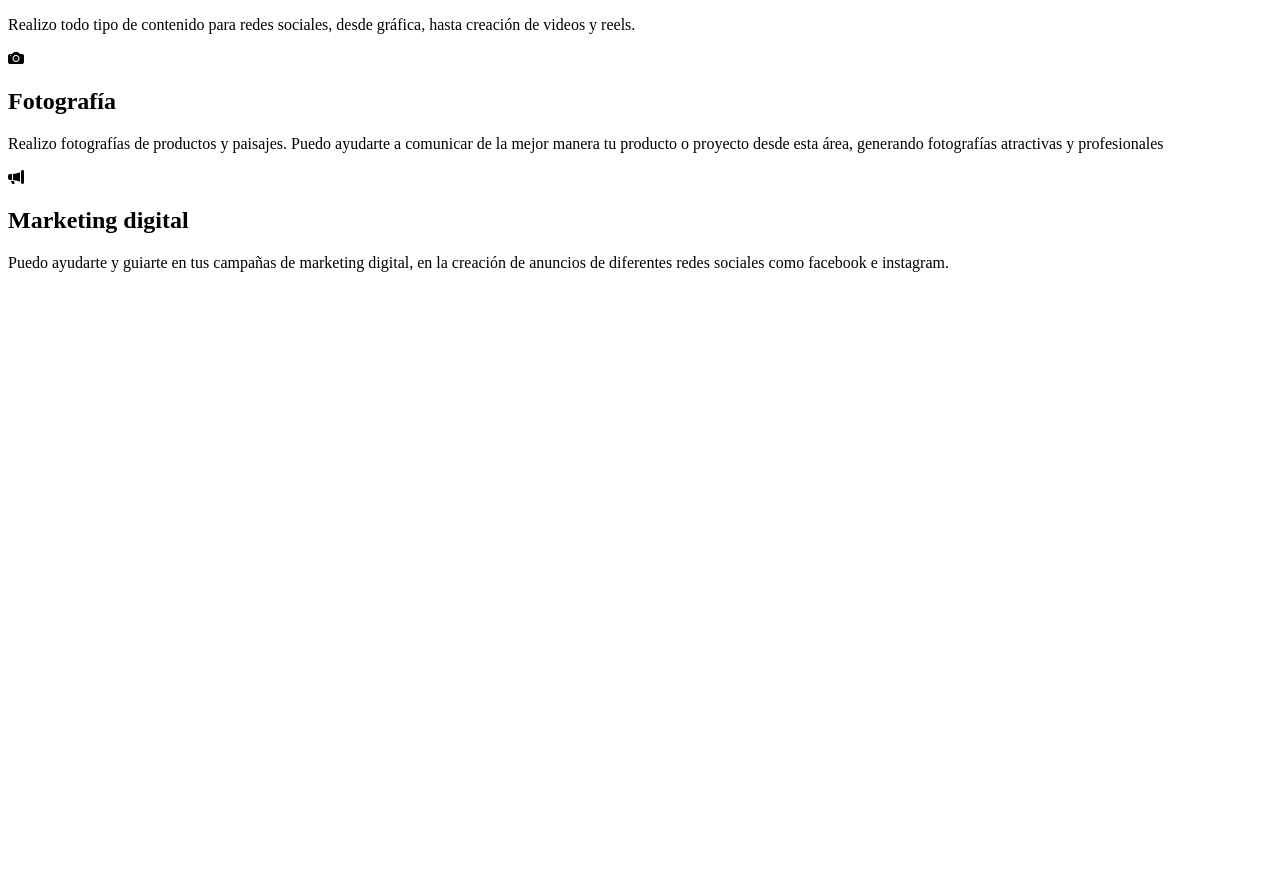
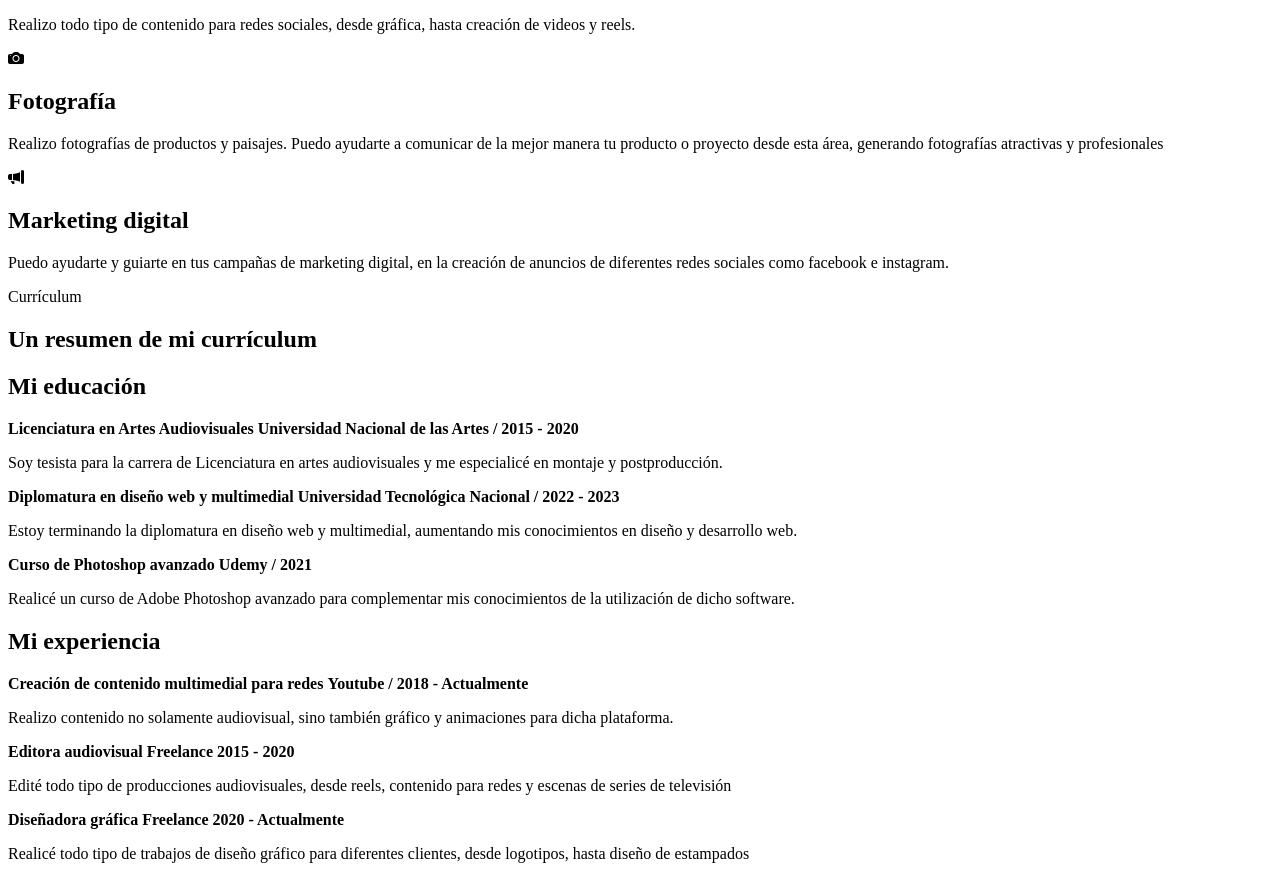
Before and after one commit to DesireeGigli/Trabajo-Final-Gigli-Nuevo, a plain HTML site: page index.html in a window 1280 px wide. Shown: the part 1947-2826 px from the top of the page. Before the commit the page ends 2235 px from the top, so only its background shows below. Drawn offline with nearby package versions, Linux system fonts and the light colour scheme.

Commit message:
Realicé la sección 3 en el html

```diff
--- a/index.html
+++ b/index.html
@@ -193,3 +193,38 @@
     </div>
 
 </section>
+
+<section>
+
+ <div>
+    <p>Currículum</p>
+    <h1>Un resumen de mi currículum</h1>
+</div>
+
+<div>
+    <h1>Mi educación</h1>
+    <b>Licenciatura en Artes Audiovisuales</b>
+    <b>Universidad Nacional de las Artes / 2015 - 2020</b>
+    <p>Soy tesista para la carrera de Licenciatura en artes audiovisuales y me especialicé en montaje y postproducción.</p>
+    <b>Diplomatura en diseño web y multimedial</b>
+    <b>Universidad Tecnológica Nacional / 2022 - 2023</b>
+    <p>Estoy terminando la diplomatura en diseño web y multimedial, aumentando mis conocimientos en diseño y desarrollo web.</p>
+    <b>Curso de Photoshop avanzado</b>
+    <b>Udemy / 2021</b>
+    <p>Realicé un curso de Adobe Photoshop avanzado para complementar mis conocimientos de la utilización de dicho software.</p>
+</div>
+
+<div>
+    <h1>Mi experiencia</h1>
+    <b>Creación de contenido multimedial para redes</b>
+    <b>Youtube / 2018 - Actualmente</b>
+    <p>Realizo contenido no solamente audiovisual, sino también gráfico y animaciones para dicha plataforma.</p>
+    <b>Editora audiovisual Freelance</b>
+    <b>2015 - 2020</b>
+    <p>Edité todo tipo de producciones audiovisuales, desde reels, contenido para redes y escenas de series de televisión</p>
+    <b>Diseñadora gráfica Freelance</b>
+    <b>2020 - Actualmente</b>
+    <p>Realicé todo tipo de trabajos de diseño gráfico para diferentes clientes, desde logotipos, hasta diseño de estampados</p>
+</div>
+
+</section>
```
